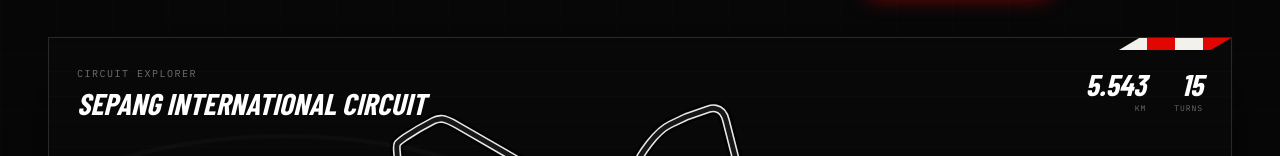
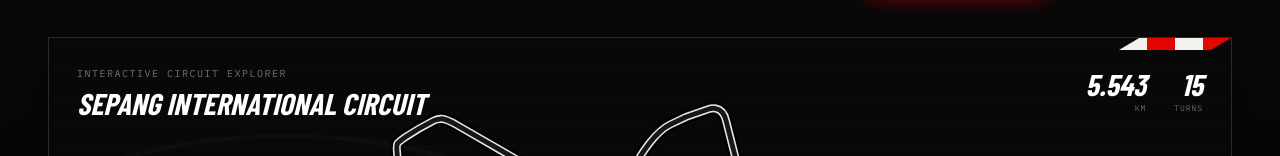
Before and after one commit to itsLucas02/f1-sepang, a Next.js app: page /sepang in a window 1280 px wide. Shown: the part 350-506 px from the top of the page. Built offline with nearby package versions, Linux system fonts and the light colour scheme; a web font is replaced by a local one.

Commit message:
copy: rename circuit experience accurately

```diff
--- a/components/circuit/sepang-circuit-stage.tsx
+++ b/components/circuit/sepang-circuit-stage.tsx
@@ -23,7 +23,7 @@ export function SepangCircuitStage({
       <div className="pointer-events-none absolute inset-x-0 top-0 z-20 flex items-start justify-between gap-5 p-5 sm:p-7">
         <div>
           <p className="font-mono text-[9px] uppercase tracking-[0.15em] text-white/42 sm:text-[10px]">
-            Circuit explorer
+            Interactive circuit explorer
           </p>
           <p className="mt-1 font-display text-2xl font-extrabold uppercase italic text-white sm:text-3xl">
             Sepang International Circuit
```
